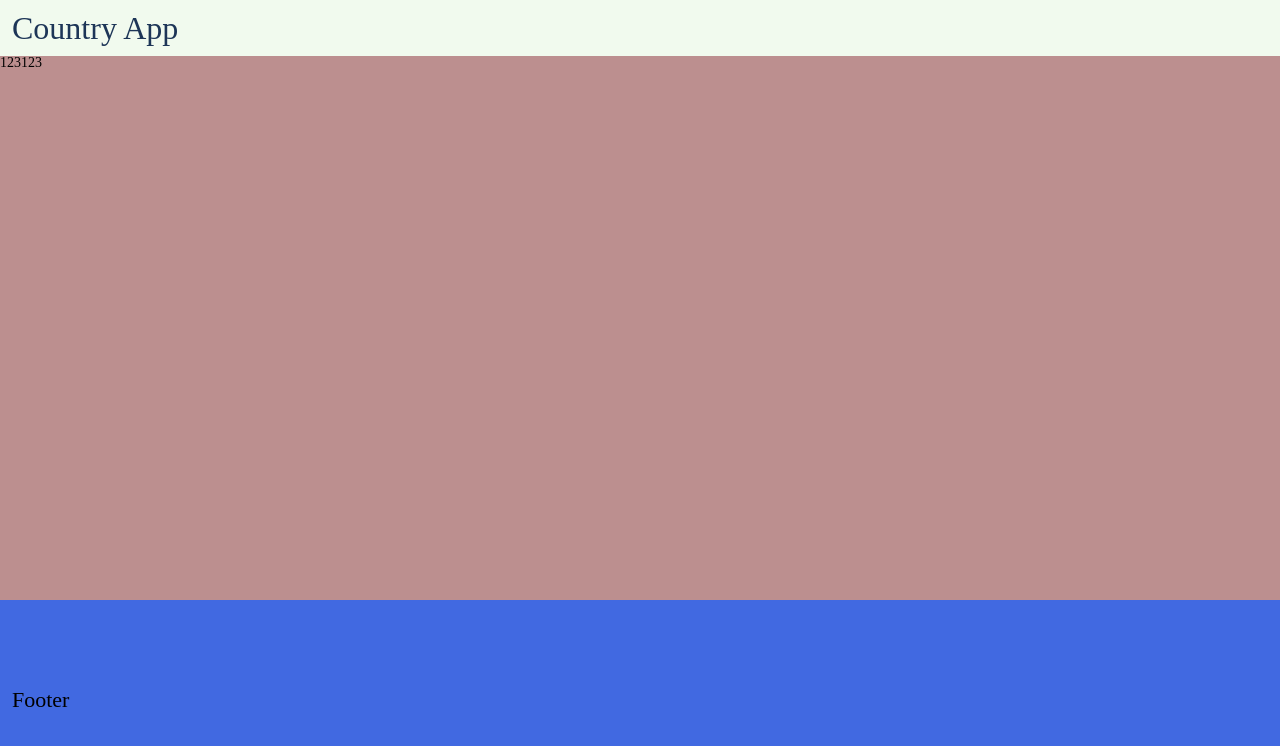
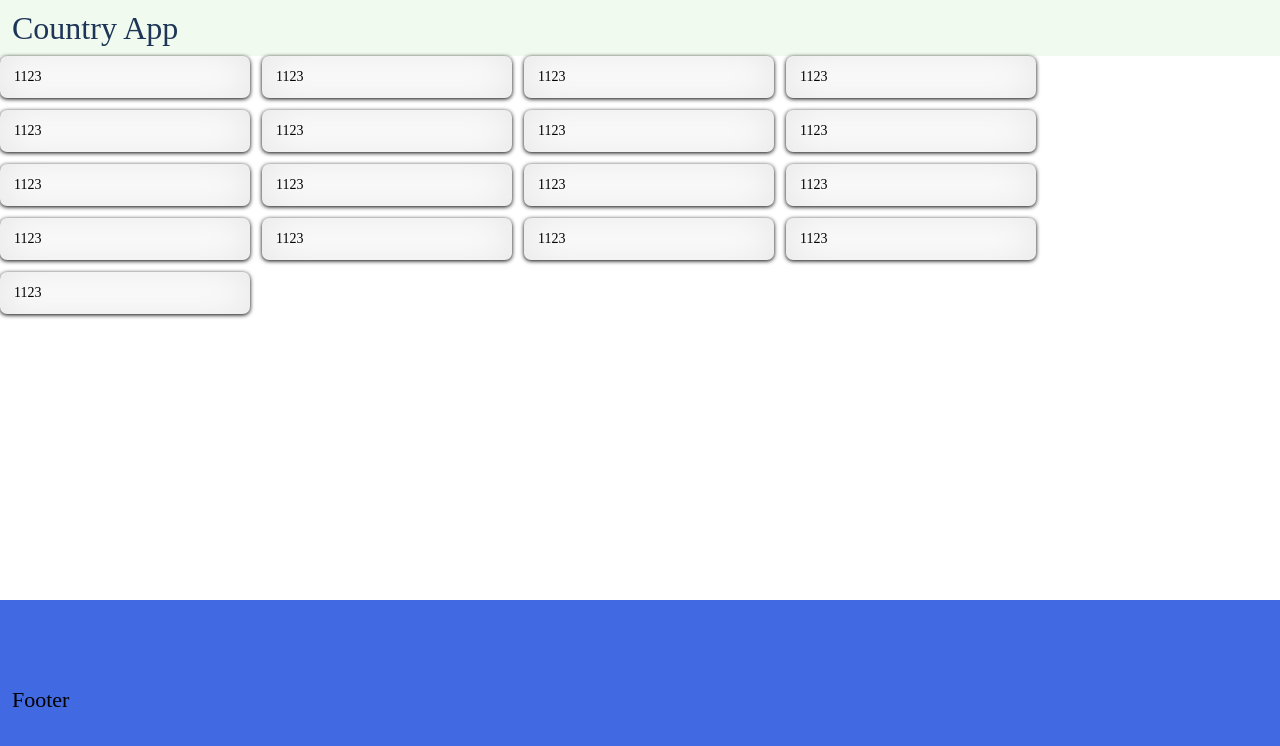
Before and after one commit to Traximullin/-pet-country-app, a React (Create React App) app: page / in a window 1280 px wide. Shown: the top 746 px of the page. Built offline with nearby package versions, Linux system fonts and the light colour scheme.

Commit message:
main components

```diff
--- a/src/App.tsx
+++ b/src/App.tsx
@@ -1,10 +1,29 @@
 import { type FC } from "react"
-import { BaseLayout } from "./presentation/layouts"
+import { BaseLayout, Flex } from "./presentation/layouts"
+import { CountryCard } from "./presentation/components"
 
 const App: FC = () => {
     return (
         <BaseLayout>
-            123123
+            <Flex flexDirection="row" gap={12} flexWrap="wrap">
+                <CountryCard />
+                <CountryCard />
+                <CountryCard />
+                <CountryCard />
+                <CountryCard />
+                <CountryCard />
+                <CountryCard />
+                <CountryCard />
+                <CountryCard />
+                <CountryCard />
+                <CountryCard />
+                <CountryCard />
+                <CountryCard />
+                <CountryCard />
+                <CountryCard />
+                <CountryCard />
+                <CountryCard />
+            </Flex>
         </BaseLayout>
     )
 }
--- /dev/null
+++ b/src/presentation/components/CountryCard/index.scss
@@ -0,0 +1,15 @@
+
+.country-card {
+    padding: 14px;
+    cursor: pointer;
+    border-radius: 7px;
+    width: 250px;
+    box-shadow: 0 1px 4px rgba(0, 0, 0, 1),
+    -23px 0 20px -23px rgba(0, 0, 0, .8),
+    23px 0 20px -23px rgba(0, 0, 0, .8),
+    0 0 40px rgba(0, 0, 0, .1) inset;
+    transition: 0.5s;
+    &:hover {
+        transform: scale(1.05);
+    }
+}
--- /dev/null
+++ b/src/presentation/components/CountryCard/index.tsx
@@ -0,0 +1,12 @@
+import { type FC } from "react"
+import "./index.scss"
+
+const CountryCard: FC = () => {
+    return (
+        <div className="country-card">
+            1123
+        </div>
+    )
+}
+
+export default CountryCard
--- a/src/presentation/components/index.ts
+++ b/src/presentation/components/index.ts
@@ -1,3 +1 @@
-export {
-
-}
+export { default as CountryCard } from "./CountryCard/index"
--- a/src/presentation/layouts/BaseLayout/index.scss
+++ b/src/presentation/layouts/BaseLayout/index.scss
@@ -4,5 +4,4 @@
     height: 100%;
     min-height: 100vh;
     grid-template-rows: min-content 1fr min-content;
-    background-color: rosybrown;
 }
--- a/src/presentation/layouts/BaseLayout/index.tsx
+++ b/src/presentation/layouts/BaseLayout/index.tsx
@@ -1,7 +1,6 @@
 import { type FC } from "react"
 import "./index.scss"
-import Header from "../Header"
-import Footer from "../Footer"
+import { Header, Footer } from "../index"
 import type IBaseLayout from "./interface"
 
 const BaseLayout: FC<IBaseLayout> = (props) => {
@@ -10,7 +9,7 @@ const BaseLayout: FC<IBaseLayout> = (props) => {
     return (
         <div className="base-layout">
             <Header />
-            <div>
+            <div data-grid="23">
                 {children}
             </div>
             <Footer />
--- /dev/null
+++ b/src/presentation/layouts/Flex/index.scss
@@ -0,0 +1,3 @@
+.flex {
+    display: flex;
+}
--- /dev/null
+++ b/src/presentation/layouts/Flex/index.tsx
@@ -0,0 +1,24 @@
+import { type FC } from "react"
+import "./index.scss"
+import type IFlex from "./interface"
+
+const Flex: FC<IFlex> = (props) => {
+    const { children, flexDirection, flexWrap, gap, justifyContent, alignItems, } = props
+
+    return (
+        <div
+            className="flex"
+            style={{
+                gap: gap && `${gap}px`,
+                flexDirection,
+                justifyContent,
+                alignItems,
+                flexWrap,
+            }}
+        >
+            {children}
+        </div>
+    )
+}
+
+export default Flex
--- /dev/null
+++ b/src/presentation/layouts/Flex/interface.ts
@@ -0,0 +1,11 @@
+import { type ReactNode } from "react"
+import { type Property } from "csstype"
+
+export default interface IFlex {
+    children: ReactNode
+    gap?: number
+    flexDirection?: Property.FlexDirection
+    justifyContent?: Property.JustifyContent
+    alignItems?: Property.AlignItems
+    flexWrap?: Property.FlexWrap
+}
--- a/src/presentation/layouts/index.ts
+++ b/src/presentation/layouts/index.ts
@@ -1,3 +1,4 @@
 export { default as BaseLayout } from "./BaseLayout"
 export { default as Header } from "./Header"
 export { default as Footer } from "./Footer"
+export { default as Flex } from "./Flex"
```
Also changed, not shown: src/presentation/pages/index.ts (line endings or trailing spaces).
